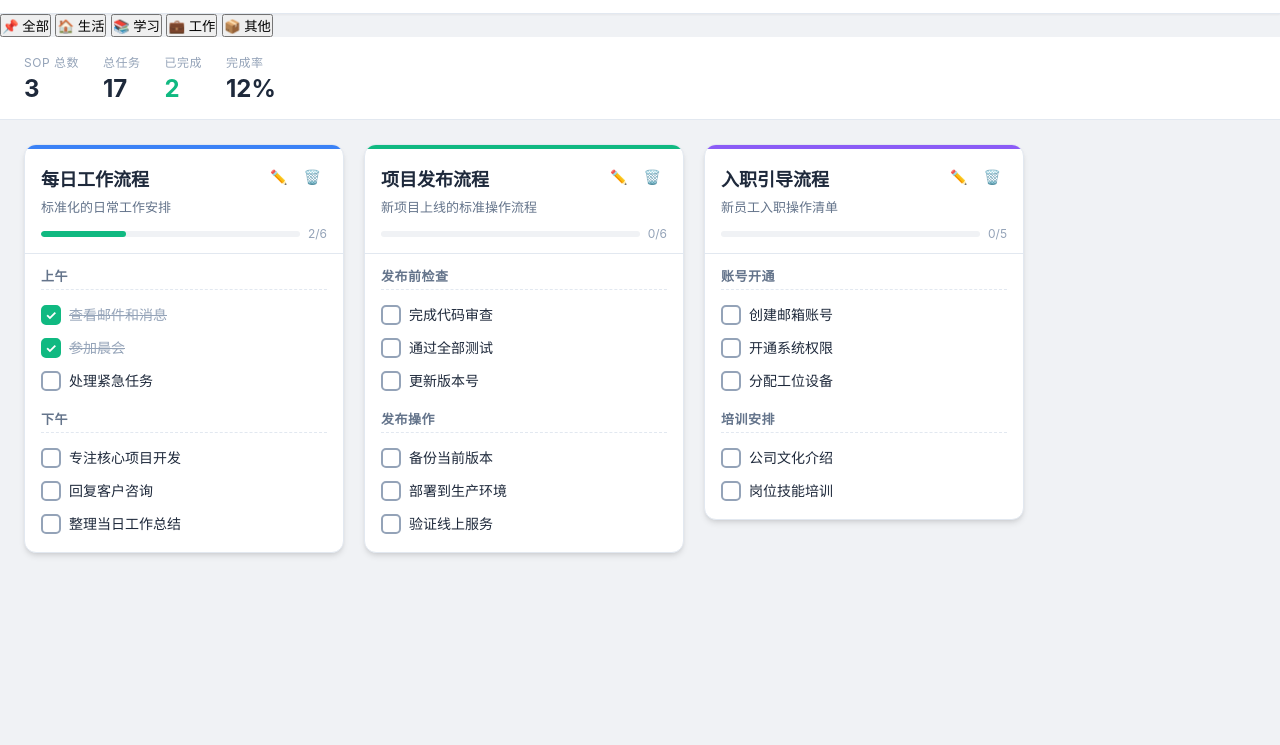
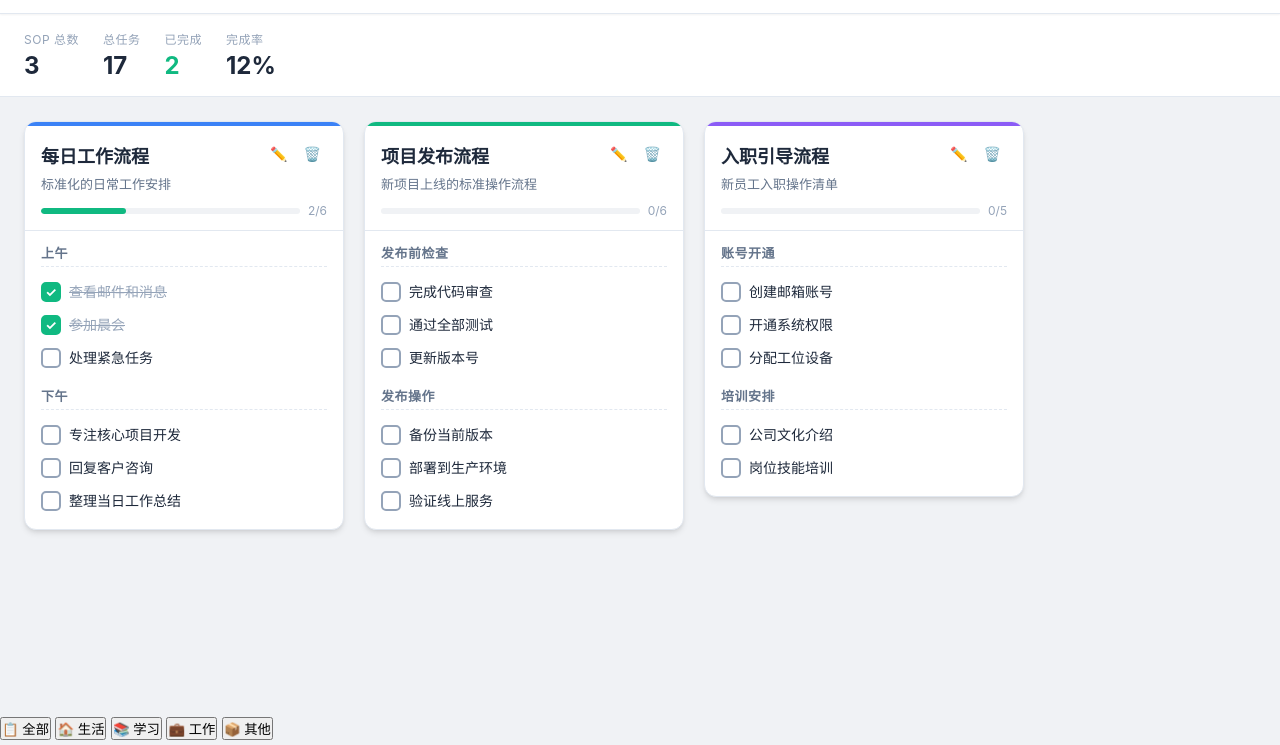
Before and after one commit to yasxlq/sop-manager, a plain HTML site: page index.html in a window 1280 px wide. Shown: the part 55-800 px from the top of the page. Drawn offline with Linux system fonts and the light colour scheme.

Commit message:
Add files via upload

```diff
--- a/index.html
+++ b/index.html
@@ -21,25 +21,6 @@
     <button class="btn-primary" id="addSopBtn">+ 新建 SOP</button>
   </div>
 </header>
-
-<!-- 分类标签栏 -->
-<div class="category-bar" id="categoryBar">
-  <button class="category-tag active" data-category="all">
-    <span class="tag-emoji">📌</span> 全部
-  </button>
-  <button class="category-tag" data-category="life">
-    <span class="tag-emoji">🏠</span> 生活
-  </button>
-  <button class="category-tag" data-category="study">
-    <span class="tag-emoji">📚</span> 学习
-  </button>
-  <button class="category-tag" data-category="work">
-    <span class="tag-emoji">💼</span> 工作
-  </button>
-  <button class="category-tag" data-category="other">
-    <span class="tag-emoji">📦</span> 其他
-  </button>
-</div>
 
 <!-- 统计栏 -->
 <div class="stats-bar" id="statsBar">
@@ -72,6 +53,30 @@
   <h2>还没有 SOP</h2>
   <p>点击右上角"新建 SOP"开始创建你的标准操作流程</p>
 </div>
+
+<!-- 底部分类导航栏 -->
+<nav class="bottom-nav" id="bottomNav">
+  <button class="nav-item active" data-category="all">
+    <span class="nav-icon">📋</span>
+    <span class="nav-label">全部</span>
+  </button>
+  <button class="nav-item" data-category="life">
+    <span class="nav-icon">🏠</span>
+    <span class="nav-label">生活</span>
+  </button>
+  <button class="nav-item" data-category="study">
+    <span class="nav-icon">📚</span>
+    <span class="nav-label">学习</span>
+  </button>
+  <button class="nav-item" data-category="work">
+    <span class="nav-icon">💼</span>
+    <span class="nav-label">工作</span>
+  </button>
+  <button class="nav-item" data-category="other">
+    <span class="nav-icon">📦</span>
+    <span class="nav-label">其他</span>
+  </button>
+</nav>
 
 <!-- 编辑模态框 -->
 <div class="modal-overlay" id="modalOverlay">
```
